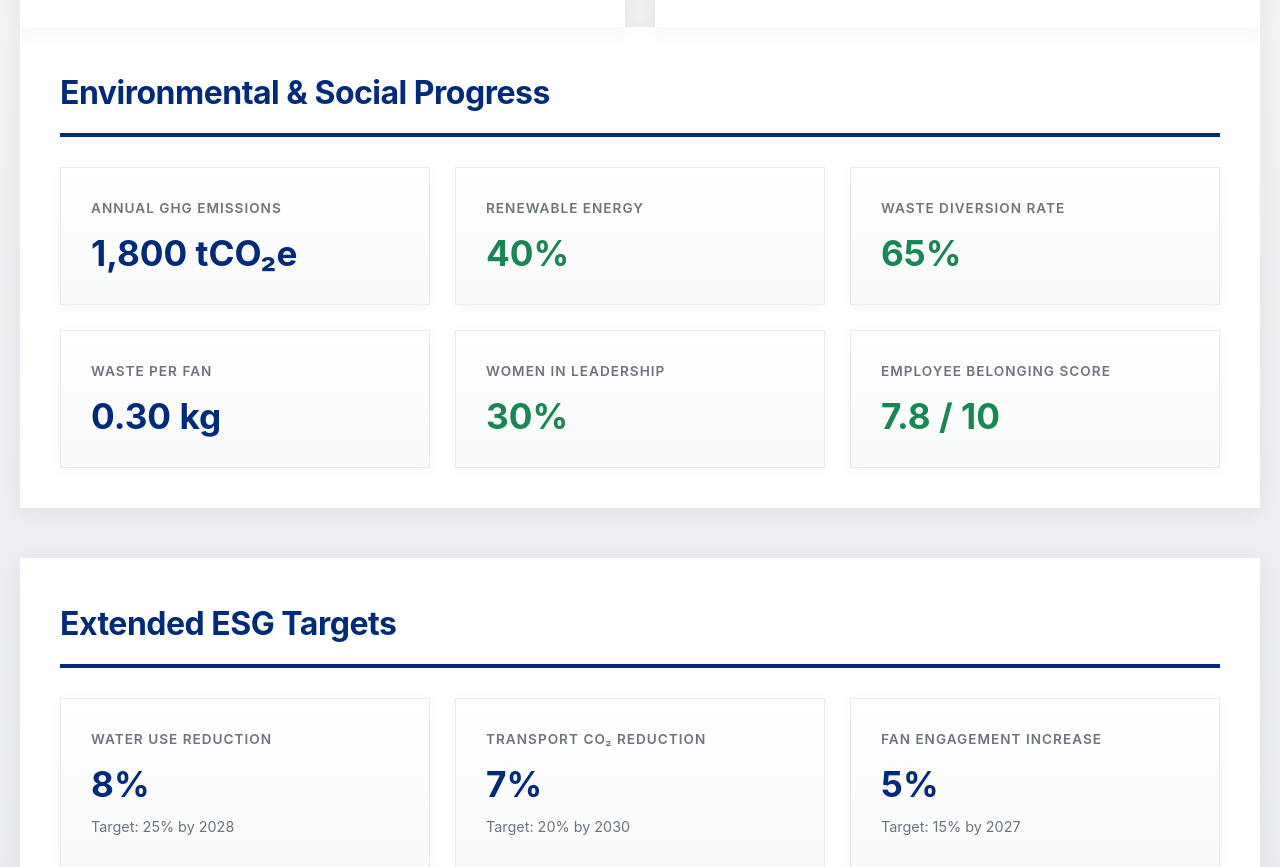
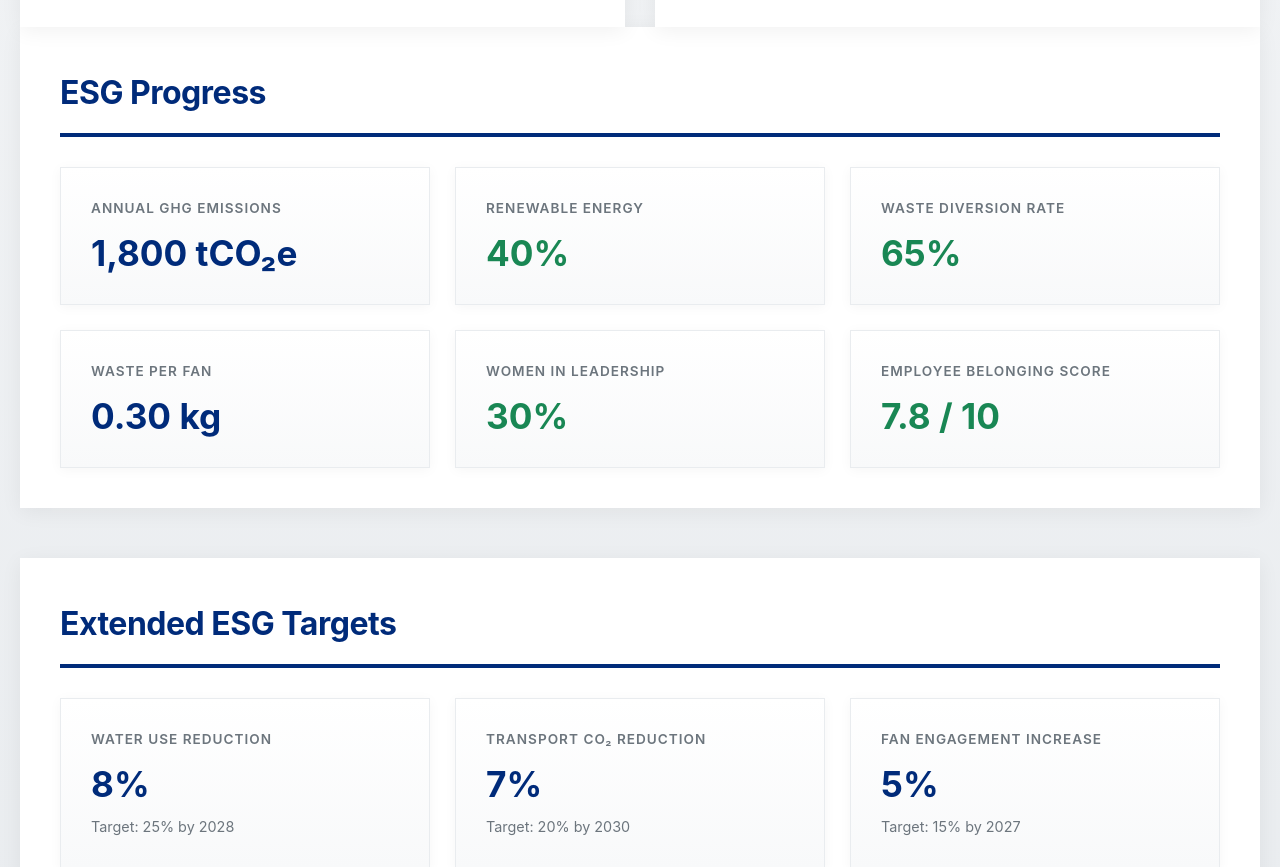
Before and after one commit to avargasmontes2-glitch/dashboard, a plain HTML site: page index.html in a window 1280 px wide. Shown: the part 1284-2151 px from the top of the page. Drawn offline with nearby package versions, Linux system fonts and the light colour scheme.

Commit message:
Update index.html

```diff
--- a/index.html
+++ b/index.html
@@ -300,7 +300,7 @@
         </div>
 
         <div class="pillar-section">
-            <h2 class="pillar-title">Environmental & Social Progress</h2>
+            <h2 class="pillar-title">ESG Progress</h2>
             <div class="kpi-grid">
                 <div class="kpi-card">
                     <div class="kpi-label">Annual GHG Emissions</div>
```
